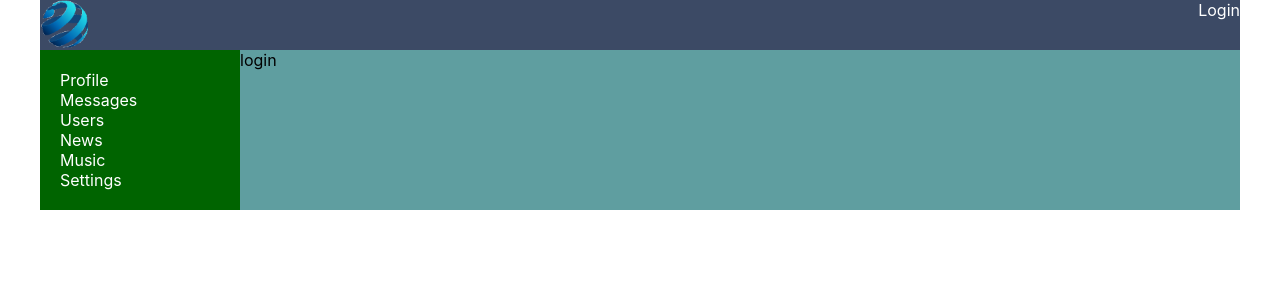
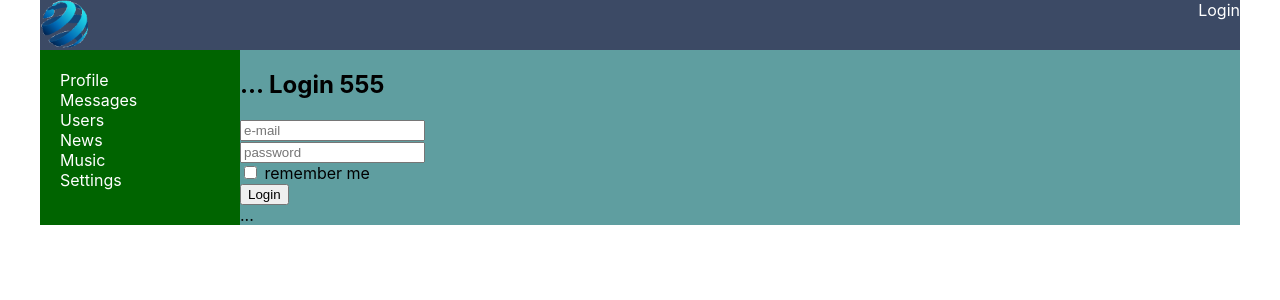
Before and after one commit to Nikolay-Gruzd/MySocialNetwork, a React (Create React App) app: page /login in a window 1280 px wide. Shown: the top 300 px of the page. Built offline with nearby package versions, Linux system fonts and the light colour scheme; no server answers.

Commit message:
add validation with Formik for Login.jsx

```diff
--- a/package.json
+++ b/package.json
@@ -7,6 +7,7 @@
     "@testing-library/react": "^11.2.7",
     "@testing-library/user-event": "^12.8.3",
     "axios": "^0.26.1",
+    "formik": "^2.2.9",
     "react": "^17.0.2",
     "react-dom": "^17.0.2",
     "react-redux": "^7.2.8",
@@ -14,8 +15,10 @@
     "react-router-dom": "^6.2.1",
     "react-scripts": "4.0.3",
     "redux": "^4.1.2",
+    "redux-form": "^8.3.8",
     "redux-thunk": "^2.4.1",
-    "web-vitals": "^1.1.2"
+    "web-vitals": "^1.1.2",
+    "yup": "^0.32.11"
   },
   "scripts": {
     "start": "react-scripts start",
--- a/public/index.html
+++ b/public/index.html
@@ -9,35 +9,10 @@
       name="description"
       content="Web site created using create-react-app"
     />
-    <link rel="apple-touch-icon" href="%PUBLIC_URL%/logo192.png" />
-    <!--
-      manifest.json provides metadata used when your web app is installed on a
-      user's mobile device or desktop. See https://developers.google.com/web/fundamentals/web-app-manifest/
-    -->
-    <link rel="manifest" href="%PUBLIC_URL%/manifest.json" />
-    <!--
-      Notice the use of %PUBLIC_URL% in the tags above.
-      It will be replaced with the URL of the `public` folder during the build.
-      Only files inside the `public` folder can be referenced from the HTML.
-
-      Unlike "/favicon.ico" or "favicon.ico", "%PUBLIC_URL%/favicon.ico" will
-      work correctly both with client-side routing and a non-root public URL.
-      Learn how to configure a non-root public URL by running `npm run build`.
-    -->
     <title>React App</title>
   </head>
   <body>
     <noscript>You need to enable JavaScript to run this app.</noscript>
     <div id="root"></div>
-    <!--
-      This HTML file is a template.
-      If you open it directly in the browser, you will see an empty page.
-
-      You can add webfonts, meta tags, or analytics to this file.
-      The build step will place the bundled scripts into the <body> tag.
-
-      To begin the development, run `npm start` or `yarn start`.
-      To create a production bundle, use `npm run build` or `yarn build`.
-    -->
   </body>
 </html>
--- a/src/components/Login/Login.jsx
+++ b/src/components/Login/Login.jsx
@@ -1,11 +1,84 @@
 import React from 'react';
+import {Formik, Form, Field, ErrorMessage} from "formik";
+import * as Yup from "yup";
+
+
+const validateLoginForm = values => {
+    const errors = {};
+    if (!values.email) {
+        errors.email = 'Required 1';
+    } else if (
+        !/^[A-Z0-9._%+-]+@[A-Z0-9.-]+\.[A-Z]{2,}$/i.test( values.email )
+    ) {
+        errors.email = 'Invalid email address';
+    }
+    return errors;
+};
+
+const validationSchemaLoginForm = Yup.object().shape( {
+
+    password: Yup.string()
+        .min( 2, "Must be longer than 2 characters" )
+        .max( 5, "Must be shorter than 5 characters" )
+        .required( "Required 2" )
+} );
+
 
 const Login = () => {
+
     return (
         <div>
-            login
+            <h2> ... Login 555 </h2>
+
+            <Formik
+                initialValues={{
+                    email: "",
+                    password: "",
+                    rememberMe: false
+                }}
+                validate={validateLoginForm}
+                validationSchema={validationSchemaLoginForm}
+                onSubmit={(values) => {
+                    console.log( values )
+                }}
+            >
+                {() => (
+                    <Form>
+                        <div>
+                            <Field
+                                name={'email'}
+                                type={'text'}
+                                placeholder={'e-mail'} />
+                        </div>
+                        <ErrorMessage name="email" component="div" />
+
+                        <div>
+                            <Field
+                                name={'password'}
+                                type={'password'}
+                                placeholder={'password'} />
+                        </div>
+                        <ErrorMessage name="password" component="div" />
+
+                        <div>
+                            <Field
+                                type={'checkbox'}
+                                name={'rememberMe'}
+                                id='rememberMe' />
+                            <label htmlFor={'rememberMe'}> remember me </label>
+                        </div>
+
+                        <button type={'submit'}>Login</button>
+                    </Form>
+                )}
+            </Formik>
+
+            <div>
+                ...
+            </div>
+
         </div>
-    );
-};
+    )
+}
 
 export default Login;
--- a/src/redux/redux-store.js
+++ b/src/redux/redux-store.js
@@ -4,7 +4,7 @@ import dialogsReducer from "./reducers/dialogs-reducer";
 import profileReducer from "./reducers/profile-reducer";
 import usersReducer from "./reducers/users-reducer";
 import authReducer from "./reducers/auth-reducer";
-import thunkMiddleware from "redux-thunk"
+import thunkMiddleware from "redux-thunk";
 
 let reducers = combineReducers({
     profilePage: profileReducer,
```
Also changed, not shown: 1 other file (tests, documents, lock files or other folders).
